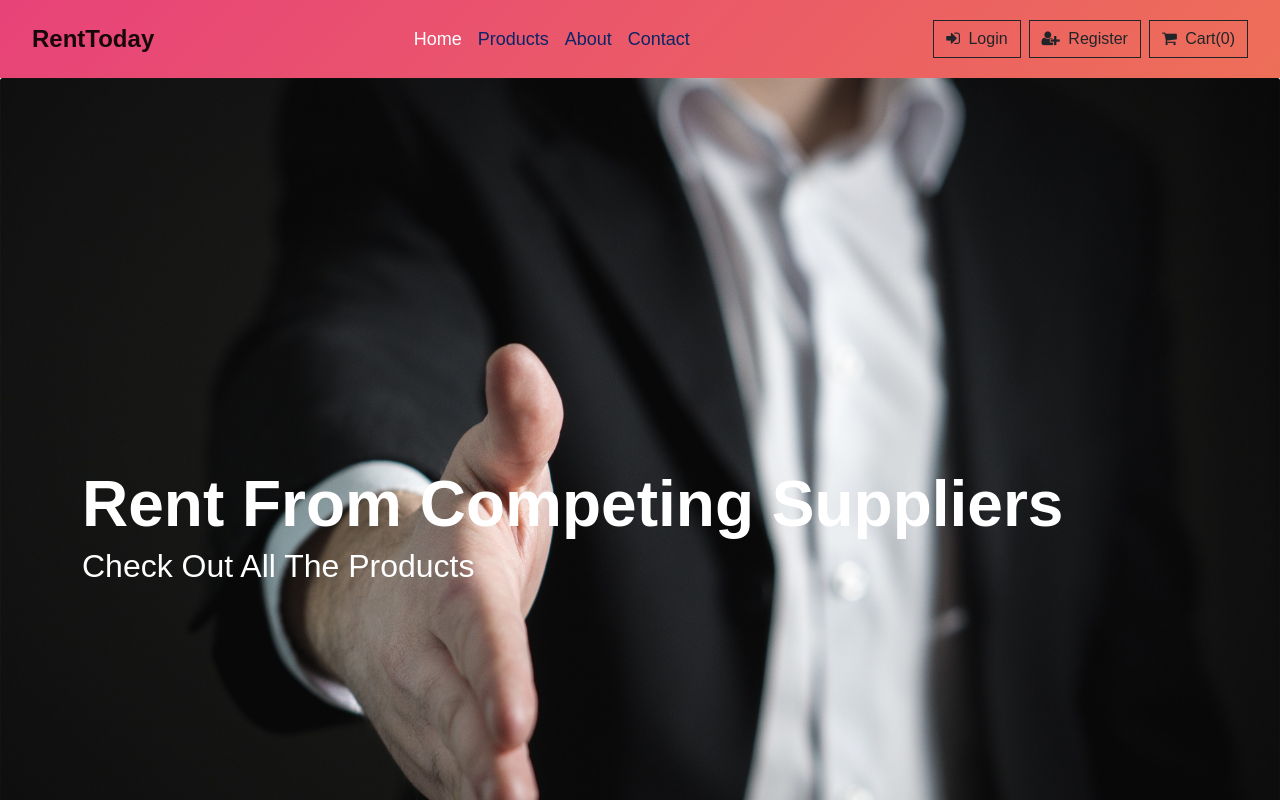
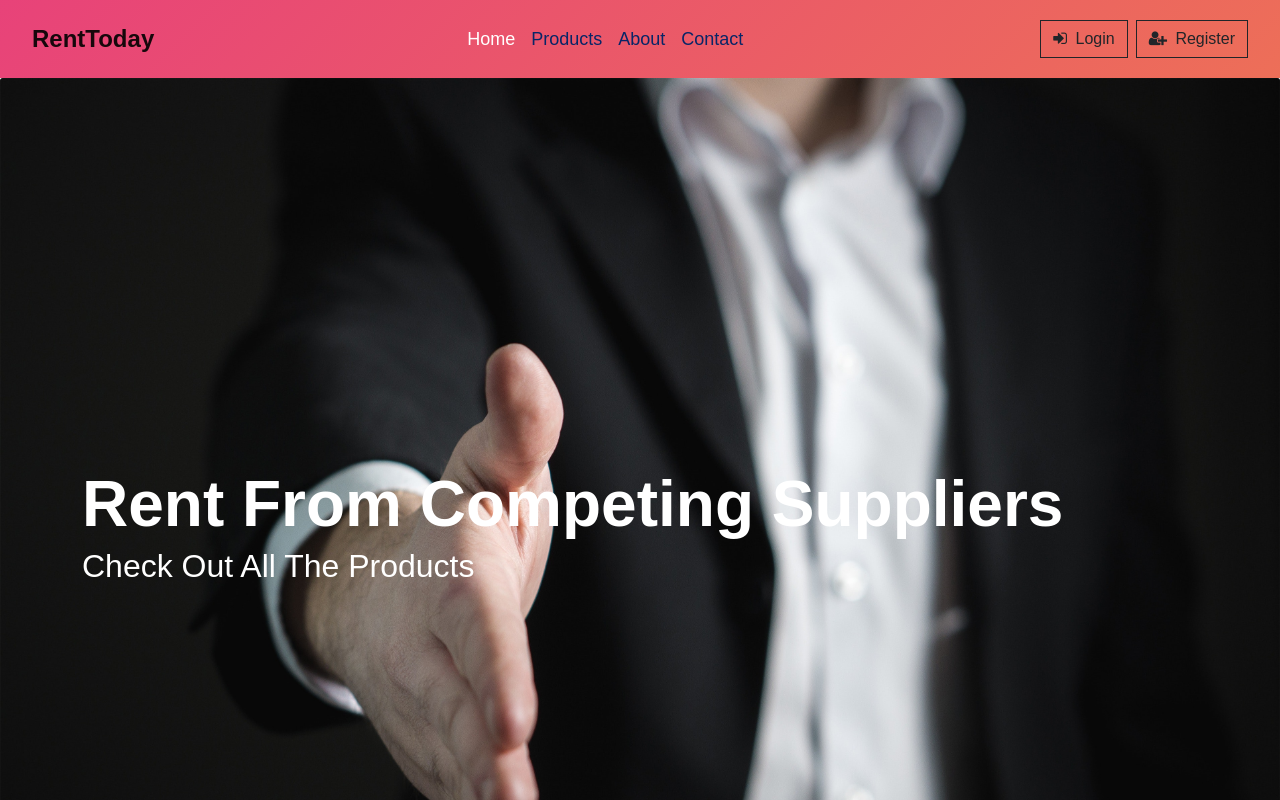
Before and after one commit to syedHasnain0099/FYP-Develop, a React (Create React App) app: page / in a window 1280 px wide. Shown: the top 800 px of the page. Built offline with nearby package versions, Linux system fonts and the light colour scheme; no server answers.

Commit message:
updated header.js

```diff
--- a/src/components/Header/Header.js
+++ b/src/components/Header/Header.js
@@ -123,9 +123,9 @@ function Header({ history }) {
             </NavLink>
           )}
 
-          <NavLink to='/cart' className='btn btn-outline-dark ms-2'>
+          {/* <NavLink to='/cart' className='btn btn-outline-dark ms-2'>
             <i className='fa fa-shopping-cart me-1'></i> Cart(0)
-          </NavLink>
+          </NavLink> */}
         </div>
       </div>
     </nav>
```
